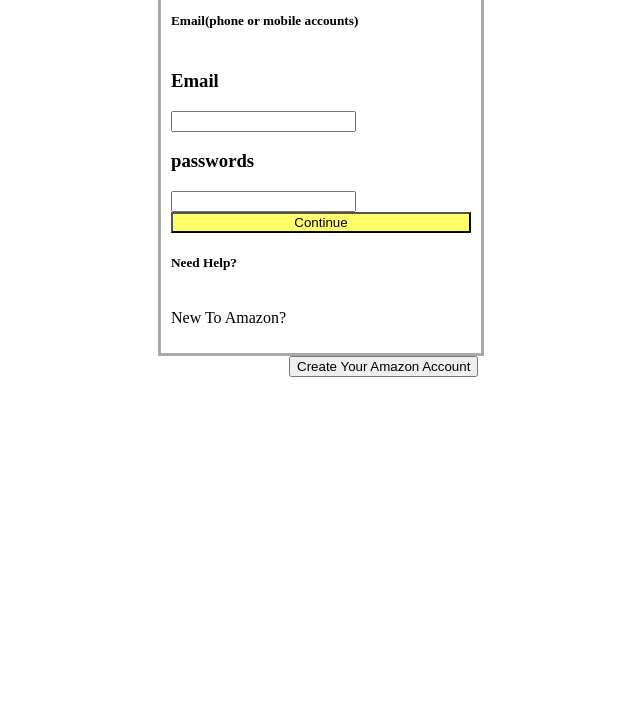
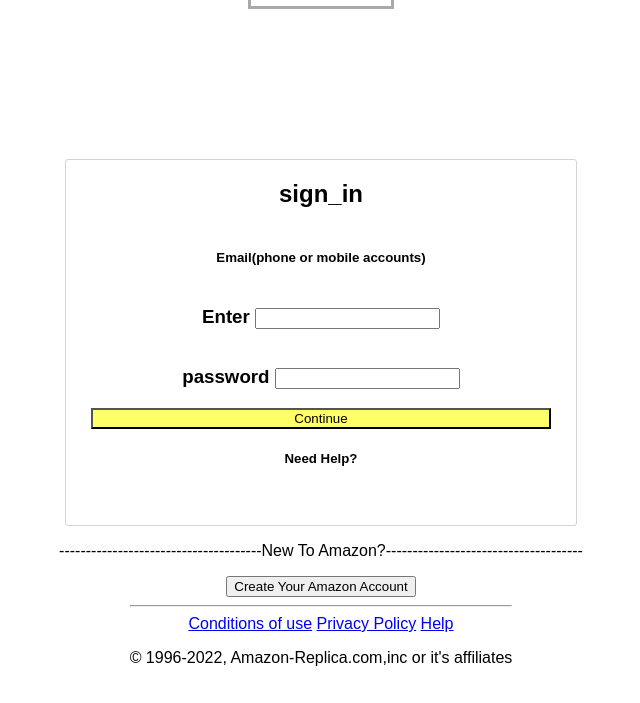
Before and after one commit to colemichaelj/Amazon_one, a plain HTML site: page index.html in a window 1280 px wide. Shown: the part 97-800 px from the top of the page, without its empty margins (319-959 px from the left). Drawn offline with Linux system fonts and the light colour scheme.

Commit message:
added changes

```diff
--- a/index.html
+++ b/index.html
@@ -9,30 +9,41 @@
 </head>
 <body>
 
+    <div class="topbox">
+    <h1>REPLICA</h1>
+    </div>
+            <section class="big-box">
 
-        <section class="big-box">
-<div class="login-container">
+            <div class="login-container">
 
+                <div class="sign">
     <h1>sign_in</h1>
-        <h5>Email(phone or mobile accounts)</h5>
+</div>
+
+        <div class="email">
+    <h5>Email(phone or mobile accounts)</h5>
+    </div>
 
         <form>
+            <div class="email2">
+            <h3>Enter
+                <input type="">
+            </h3>
 
-            <h3>Email</h3>
-
-            <input type="Enter E-mail" name="E-mail">
-
-        <h3>passwords</h3>
-
-        <input type="Enter Password" name="password">
+        </div>
+        <div class="password">
+        <h3>password
+            <input type="Enter Password" name="password">
+        </h3>
+    </div>
 
     </form>
 
     <button class="b2">Continue</button>
 
+    <div class="Needhelp">
     <h5>Need Help?</h5>
-
-    <p>New To Amazon?</p>
+</div>
 
 
 
@@ -41,7 +52,27 @@
 
 </section>
 
-<button class="b3">Create Your Amazon Account</button>
+<div class="NTA">
+    <p>--------------------------------------New To Amazon?-------------------------------------</p>
+</div>
+
+<div>
+    <button class="CAC">Create Your Amazon Account</button>
+</div>
+
+<footer>
+    <hr>
+
+    <div class="bottom-links">
+        <a href="https://www.amazon.com/gp/help/customer/display.html/ref=ap_desktop_footer_cou?ie=UTF8&nodeId=508088" class="bottom-link">Conditions of use</a>
+        <a href="https://www.amazon.com/gp/help/customer/display.html/ref=ap_desktop_footer_privacy_notice?ie=UTF8&nodeId=468496" class="bottom-link">Privacy Policy</a>
+        <a href="https://www.amazon.com/help" class="bottom-link">Help</a>
+    </div>
+
+    <div id="copyright">
+        <p>&copy 1996-2022, Amazon-Replica.com,inc or it's affiliates</p>
+    </div>
+</footer>
 
 </body>
 </html>
--- a/style.css
+++ b/style.css
@@ -1,27 +1,84 @@
-header {
-    padding: 10px;
-    text-align: center;
-    display:flex;
-    justify-content: center;
-
+html, body{
+    height: 100%;
+    margin: 0px;
+    font-family: arial, sans-serif;
+    overflow: auto;
+    overflow: initial;
 }
 
-.login-container {
+body {
     display: flex;
     flex-direction: column;
+    align-items: center;
+    text-align: center;
+    display: flex;
     justify-content: center;
-    width: 300px;
-    border: 3px solid darkgray;
-    padding: 10px;
+    align-items: center;
+}
+
+
+
+
+.login-container {
+    height: 340px;
+    width: 460px;
+    border: 1px solid lightgray;
+    border-radius: 3px;
+    padding: 25px;
+    padding-top: 0px;
+    margin-top: 150px;
+    display: flex;
+    flex-direction: column;
+
 
 
 }
 
-.big-box {
-    display: flex;
-    flex-direction: row;
+
+
+
+
+.topbox{
     justify-content: center;
+    text-align: center;
+    border: 3px solid darkgrey
 }
+
+
+.sign {
+text-align: center;
+display: flex;
+justify-content: center;
+}
+
+.email{
+    text-align: center;
+display: flex;
+justify-content: center;
+align-items: center;
+}
+
+.email2{
+    text-align: center;
+display: flex;
+justify-content: center;
+align-items: center;
+}
+
+.Needhelp{
+    text-align: center;
+display: flex;
+justify-content: center;
+align-items: center;
+}
+
+.NTA{
+    text-align: center;
+display: flex;
+justify-content: center;
+align-items: center;
+}
+
 
 .b2 {
     background-color: rgba(255, 255, 0, 0.591);
@@ -32,150 +89,7 @@ background-color: light rgba(128, 128, 128, 0.735);
 margin-left: 600px;
 }
 
-
-
-
-
-
-
-
-
-
-/* .login {
-
-    background-color: dark gray;
-        height: 100px;
-        display: flex;
-        flex-direction: column;
-        align-items: center;
-
+.CAC {
+    display: flex;
+align-items: stretch;
 }
-
-
-.b2 {
-color: rgb(255, 255, 0);
-}
-
-.b3 {
-color: grey;
-} */
-
-/* * {
-    box-sizing: border-box;
-}
-
-a {
-    text-decoration: none;
-    color: rgb(0,123,255);
-}
-
-header {
-    padding: 50px 0;
-    /* text-align: center; */
-    /* display: flex;
-    justify-content: center;
-} */
-
-/* section {
-    display: flex;
-    justify-content: center;
-} */
-
-/* .container {
-    max-width: 450px;
-    margin: 0 auto;
-}
-
-.box {
-    border: 1px solid rgb(128,128,128);
-    border-radius: 5px;
-    padding: 20px 30px;
-    width: 100%;
-}
-
-#hello {
-    background-color: lime;
-}
-
-.box h1 {
-    margin-top: 0;
-}
-
-.box input {
-    width: 100%;
-    padding: 11px 8px;
-    margin: 11px 0 25px;
-}
-
-.label-flex {
-    display: flex;
-    justify-content: space-between;
-}
-
-.btn {
-    display: block;
-    width: 100%;
-    text-align: center;
-    text-decoration: none;
-    padding: 10px 0;
-    border-radius: 1px;
-    color: #000000;
-}
-
-.btn-yellow {
-    background-color: rgb(247, 197, 72);
-    border: 1px solid rgb(168, 135, 52);
-}
-
-.btn-gray {
-    background-color: rgb(231,233,236);
-    border: 1px solid rgb(173,177,184);
-}
-
-.need-help {
-    display: flex;
-    align-items: center;
-    gap: 8px;
-    margin: 20px 0 0 15px;
-}
-
-.need-help span {
-    font-size: 6px;
-}
-
-.line-through {
-    position: relative;
-    text-align: center;
-}
-
-.line-through hr {
-    position: absolute;
-    width: 100%;
-    margin: 0;
-    top: 50%;
-    z-index: -1;
-    border-bottom: none;
-    border-color: rgba(118, 118, 118, .5);
-    /* transform: translate(100px, -200px); */
-/* } */
-/*
-.line-through::before {
-    content: '';
-    position: absolute;
-    width: 100%;
-    top: 50%;
-    left: 0;
-    z-index: -1;
-    height: 1px;
-    background-color: rgb(118,118,118);
-}
-
-.line-through span {
-    background-color: #ffffff;
-    padding: 0 15px;
-    color: rgb(118,118,118);
-}
-
-footer {
-    border-top: 1px solid rgb(118,118,)
-} */
```
